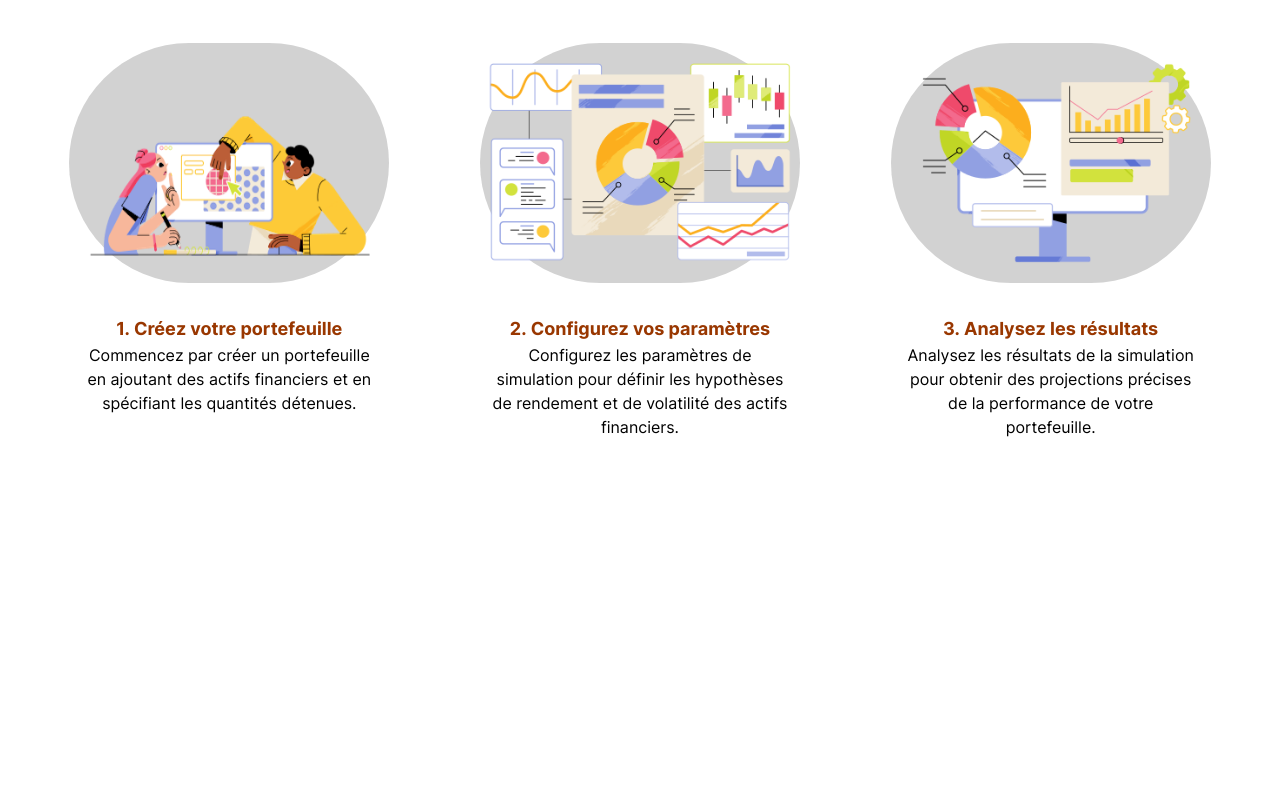
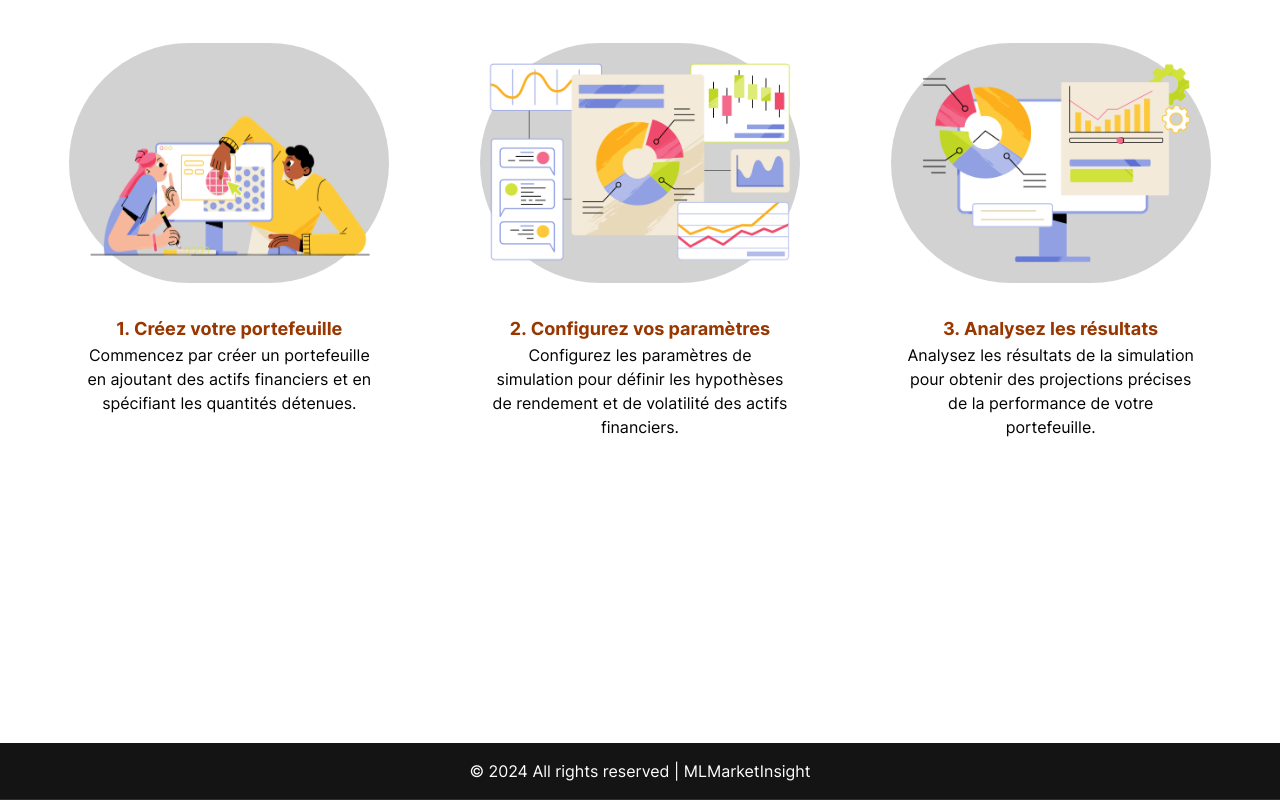
Before and after one commit to ml-market-insight/frontend, a Next.js app: page / in a window 1280 px wide. Shown: the part 1495-2295 px from the top of the page. Before the commit the page ends 2238 px from the top, so only its background shows below. Built offline with nearby package versions, Linux system fonts and the light colour scheme.

Commit message:
feat(app): footer

```diff
--- a/src/app/page.tsx
+++ b/src/app/page.tsx
@@ -1,5 +1,6 @@
 //import Image from 'next/image';
 
+import Footer from '@/feature/footer';
 import Panel from '@/feature/panel';
 import SearchBar from '@/feature/searchbar';
 import Steps from '@/feature/steps';
@@ -33,6 +34,7 @@ export default function HomePage() {
         </h2>
         <Steps />
       </section>
+      <Footer />
     </main>
   );
 }
--- /dev/null
+++ b/src/feature/footer/index.tsx
@@ -0,0 +1,9 @@
+const Footer = () => {
+  return (
+    <footer className="w-screen border-b border-lightgrey bg-obsidian px-11 py-4">
+      <p className="text-center text-white">© 2024 All rights reserved | MLMarketInsight</p>
+    </footer>
+  );
+};
+
+export default Footer;
```
